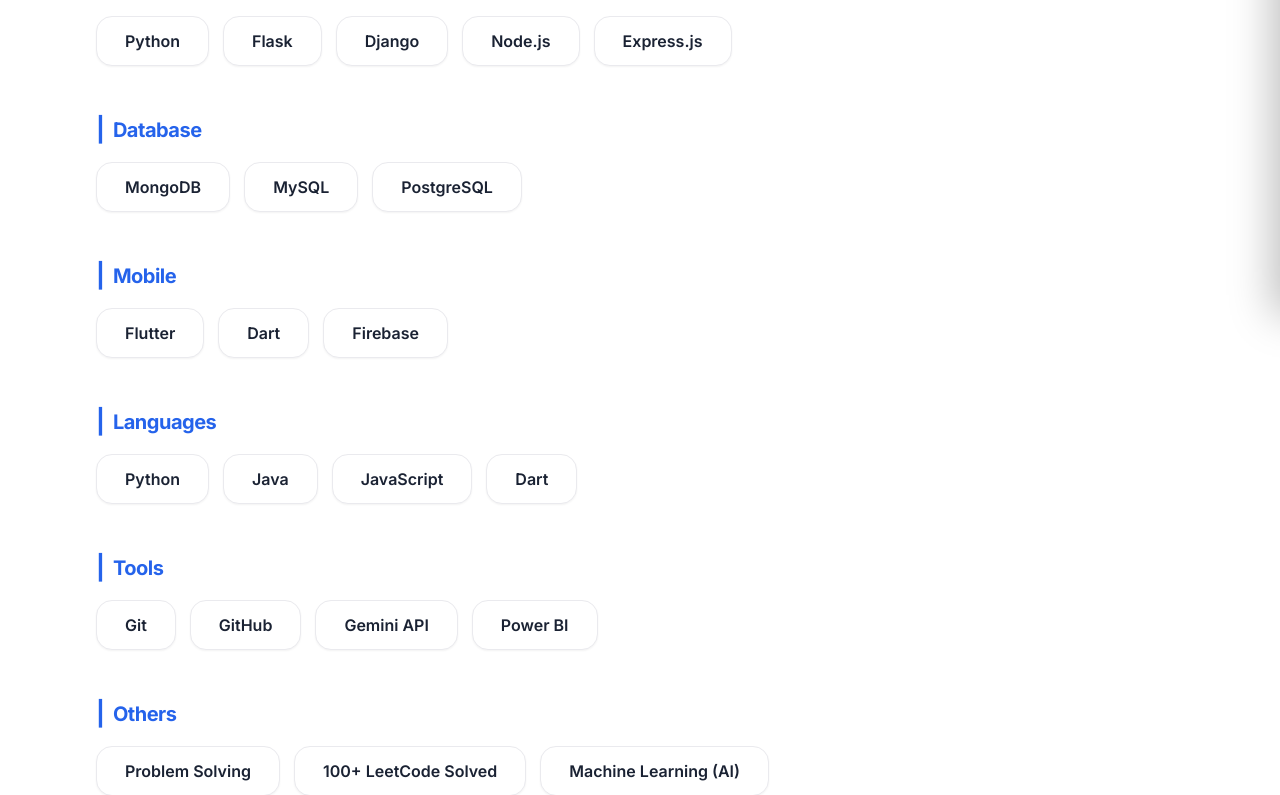
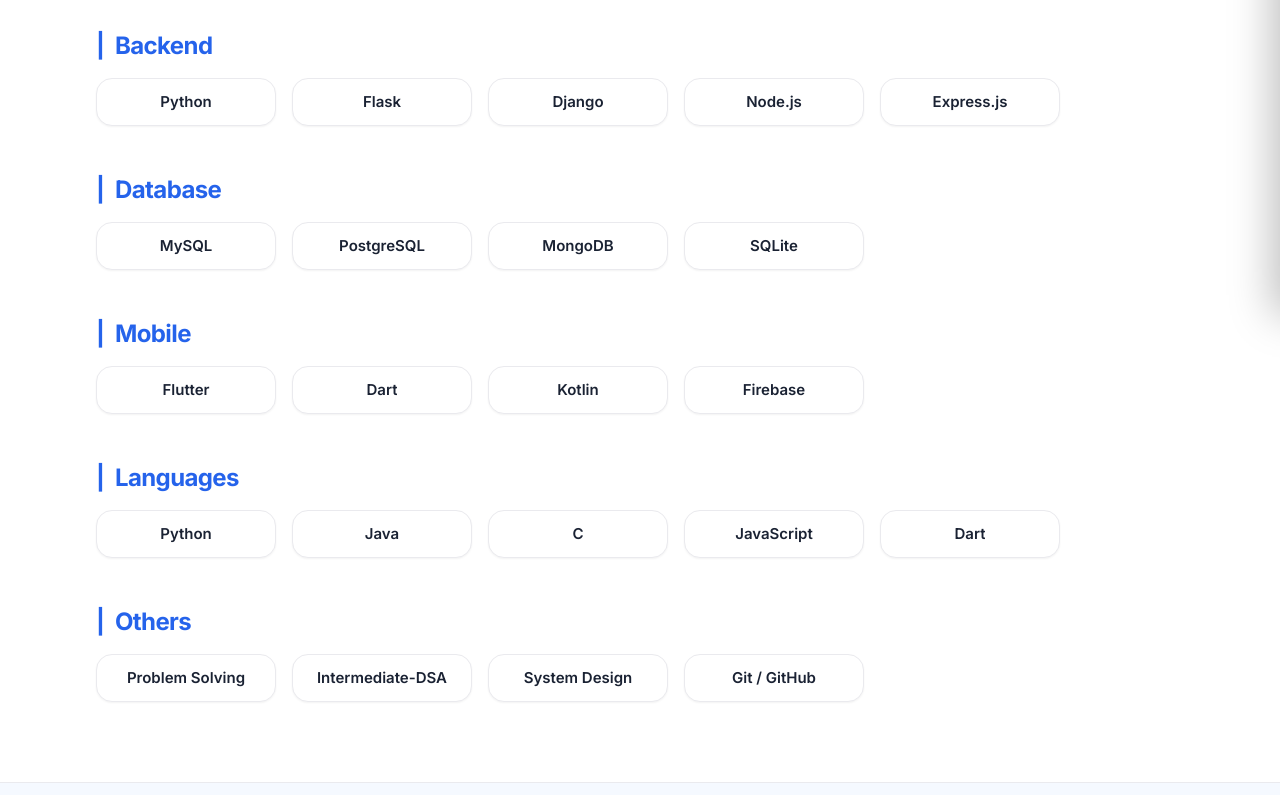
Before and after one commit to prathik0007/portfolio, a Next.js app: page /skills in a window 1280 px wide. Shown: the part 485-1280 px from the top of the page. Built offline with nearby package versions, Linux system fonts and the light colour scheme.

Commit message:
feat: add Bootstrap, SQLite, Kotlin, C, update Others category, and make skill box sizes uniform

```diff
--- a/components/Skills.tsx
+++ b/components/Skills.tsx
@@ -2,28 +2,28 @@
 
 export default function Skills() {
   return (
-    <div className="space-y-8 sm:space-y-10">
+    <div className="space-y-10 sm:space-y-12">
       {resumeSkillGroups.map((group) => (
-        <div key={group.category} className="space-y-3.5">
+        <div key={group.category} className="space-y-4">
           {/* Category Header with vertical bar */}
-          <div className="flex items-center gap-2">
-            <span className="select-none text-xl font-black text-primary sm:text-2xl">
+          <div className="flex items-center">
+            <span className="mr-2.5 select-none text-xl font-black text-primary sm:text-2xl">
               |
             </span>
-            <h3 className="font-sans text-lg font-bold tracking-tight text-primary sm:text-xl">
+            <h3 className="font-sans text-xl font-bold tracking-tight text-primary sm:text-2xl">
               {group.category}
             </h3>
           </div>
 
-          {/* Skill Badges */}
-          <div className="flex flex-wrap gap-2.5 sm:gap-3">
+          {/* Uniform Skill Badges */}
+          <div className="flex flex-wrap gap-3 sm:gap-4">
             {group.skills.map((skill) => (
-              <span
+              <div
                 key={skill}
-                className="inline-flex cursor-default items-center justify-center rounded-xl border border-surface-border bg-white px-5 py-2 text-sm font-semibold text-ink shadow-sm transition-all duration-200 hover:-translate-y-0.5 hover:border-primary/50 hover:text-primary hover:shadow-card sm:rounded-2xl sm:px-6 sm:py-2.5 sm:text-base"
+                className="flex h-12 w-[calc(50%-6px)] cursor-default items-center justify-center rounded-xl border border-surface-border bg-white px-3 text-center text-sm font-semibold text-ink shadow-sm transition-all duration-200 hover:-translate-y-0.5 hover:border-primary/50 hover:text-primary hover:shadow-card sm:h-13 sm:w-[160px] sm:rounded-2xl sm:text-[15px] md:w-[172px] lg:w-[180px]"
               >
-                {skill}
-              </span>
+                <span className="truncate">{skill}</span>
+              </div>
             ))}
           </div>
         </div>
--- a/components/SkillsSection.tsx
+++ b/components/SkillsSection.tsx
@@ -14,7 +14,7 @@
         <SectionHeading
           title="Technical"
           highlight="Skills"
-          subtitle="Technologies, frameworks, and tools sourced from my practical experience and projects."
+          subtitle="Technologies, frameworks, and core competencies from my projects and experience."
         />
 
         {/* Categories Stack */}
@@ -22,24 +22,24 @@
           {resumeSkillGroups.map((group) => (
             <div key={group.category} className="space-y-4">
               {/* Category Header with vertical bar */}
-              <div className="flex items-center gap-2">
-                <span className="select-none text-xl font-black text-primary sm:text-2xl">
+              <div className="flex items-center">
+                <span className="mr-2.5 select-none text-xl font-black text-primary sm:text-2xl">
                   |
                 </span>
-                <h3 className="font-sans text-lg font-bold tracking-tight text-primary sm:text-xl">
+                <h3 className="font-sans text-xl font-bold tracking-tight text-primary sm:text-2xl">
                   {group.category}
                 </h3>
               </div>
 
-              {/* Skill Badges */}
-              <div className="flex flex-wrap gap-3 sm:gap-3.5">
+              {/* Uniform Skill Badges */}
+              <div className="flex flex-wrap gap-3 sm:gap-4">
                 {group.skills.map((skill) => (
-                  <span
+                  <div
                     key={skill}
-                    className="inline-flex cursor-default items-center justify-center rounded-xl border border-surface-border bg-white px-6 py-2.5 text-sm font-semibold text-ink shadow-sm transition-all duration-200 hover:-translate-y-0.5 hover:border-primary/50 hover:text-primary hover:shadow-card sm:rounded-2xl sm:px-7 sm:py-3 sm:text-base"
+                    className="flex h-12 w-[calc(50%-6px)] cursor-default items-center justify-center rounded-xl border border-surface-border bg-white px-3 text-center text-sm font-semibold text-ink shadow-sm transition-all duration-200 hover:-translate-y-0.5 hover:border-primary/50 hover:text-primary hover:shadow-card sm:h-13 sm:w-[160px] sm:rounded-2xl sm:text-[15px] md:w-[172px] lg:w-[180px]"
                   >
-                    {skill}
-                  </span>
+                    <span className="truncate">{skill}</span>
+                  </div>
                 ))}
               </div>
             </div>
--- a/data/skills.ts
+++ b/data/skills.ts
@@ -12,7 +12,7 @@
 export const resumeSkillGroups: SkillCategoryGroup[] = [
   {
     category: "Frontend",
-    skills: ["HTML5", "CSS3", "JavaScript", "React.js", "Next.js", "Tailwind CSS"],
+    skills: ["HTML5", "CSS3", "JavaScript", "React", "Bootstrap", "Next.js", "Tailwind CSS"],
   },
   {
     category: "Backend",
@@ -20,23 +20,19 @@
   },
   {
     category: "Database",
-    skills: ["MongoDB", "MySQL", "PostgreSQL"],
+    skills: ["MySQL", "PostgreSQL", "MongoDB", "SQLite"],
   },
   {
     category: "Mobile",
-    skills: ["Flutter", "Dart", "Firebase"],
+    skills: ["Flutter", "Dart", "Kotlin", "Firebase"],
   },
   {
     category: "Languages",
-    skills: ["Python", "Java", "JavaScript", "Dart"],
-  },
-  {
-    category: "Tools",
-    skills: ["Git", "GitHub", "Gemini API", "Power BI"],
+    skills: ["Python", "Java", "C", "JavaScript", "Dart"],
   },
   {
     category: "Others",
-    skills: ["Problem Solving", "100+ LeetCode Solved", "Machine Learning (AI)"],
+    skills: ["Problem Solving", "Intermediate-DSA", "System Design", "Git / GitHub"],
   },
 ];
 
```
